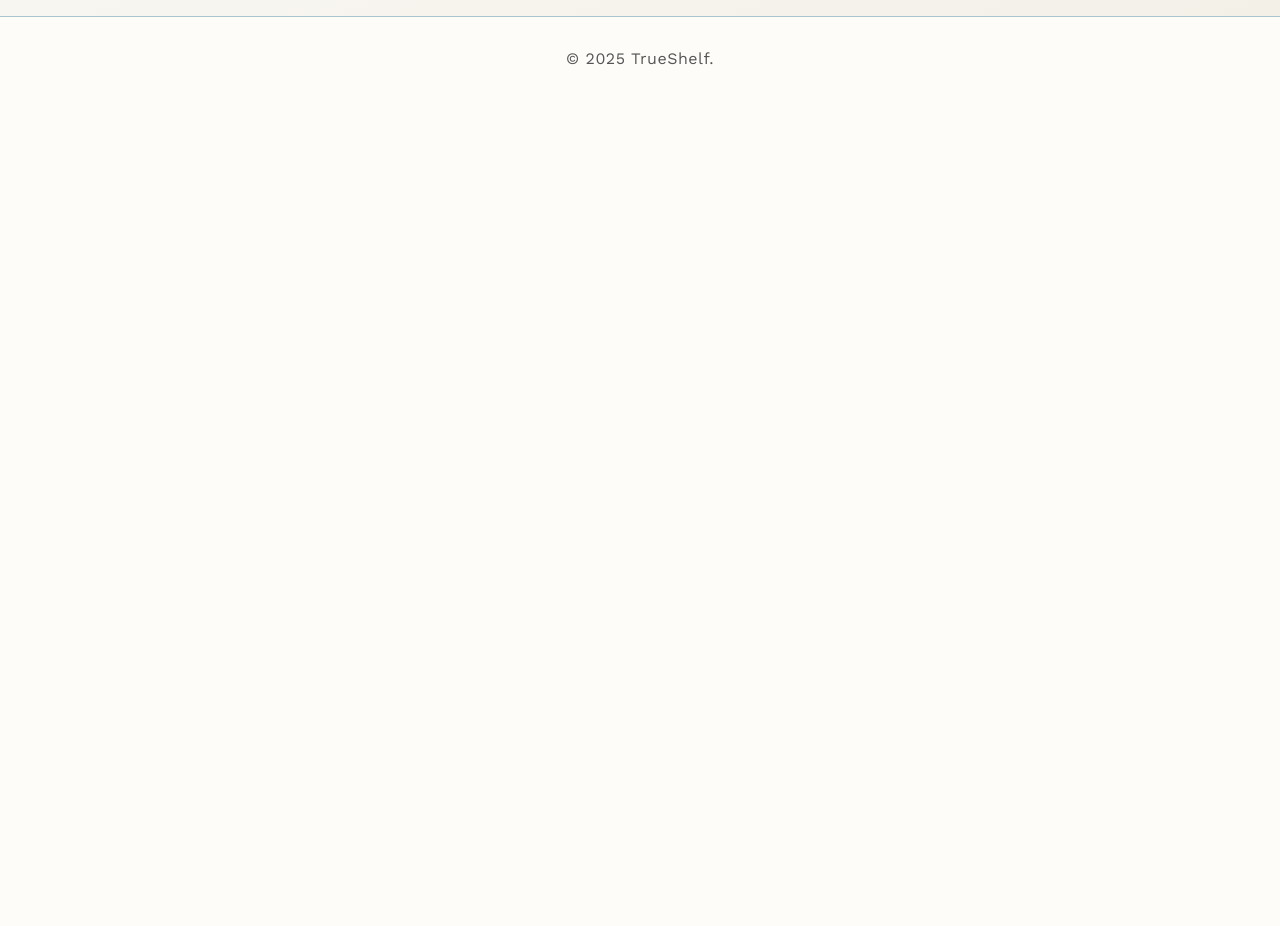
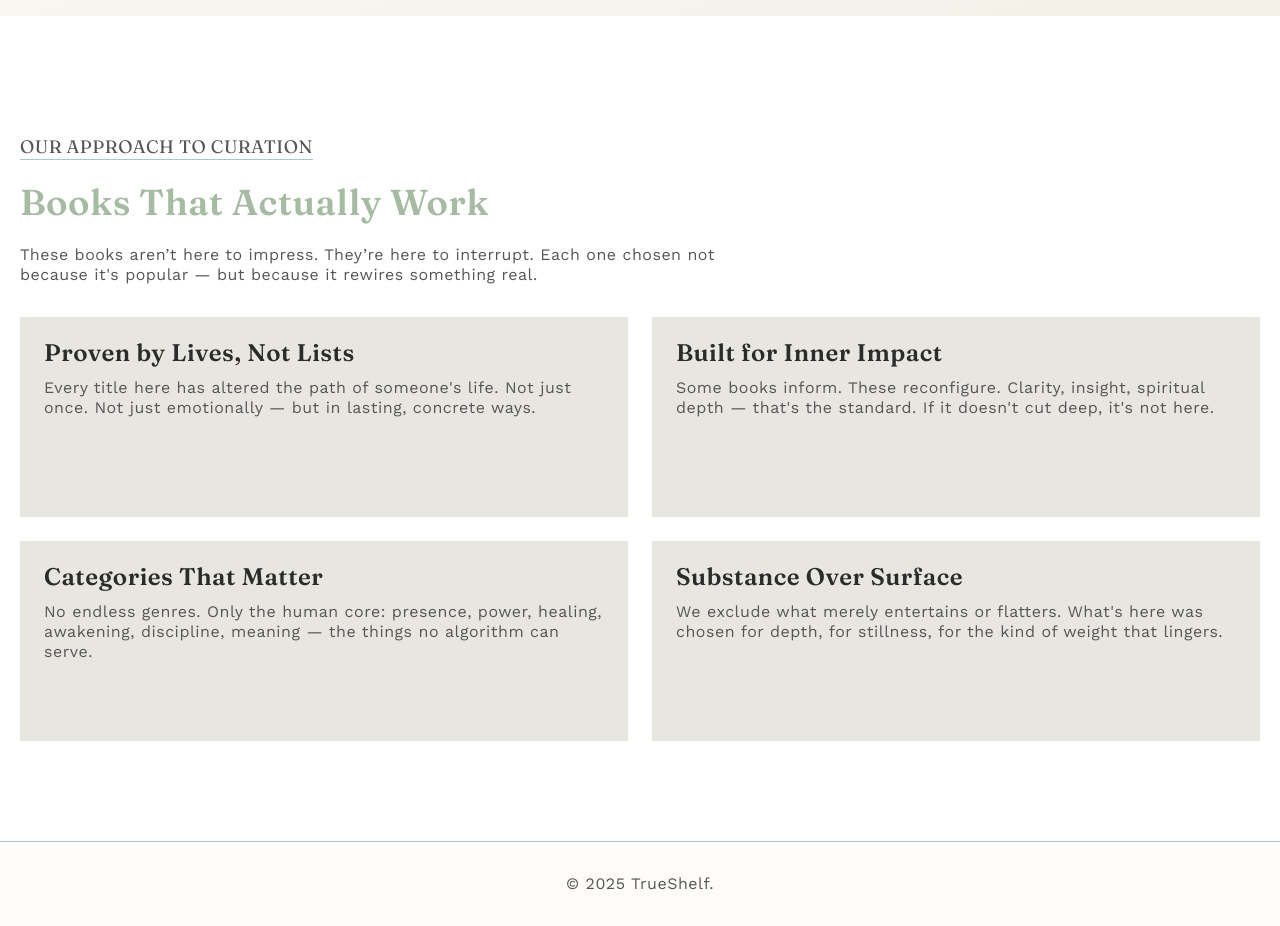
Before and after one commit to cascade-coding/trueshelf, a website built with Vite: page index.html in a window 1280 px wide. Shown: the part 520-1446 px from the top of the page. Before the commit the page ends 800 px from the top, so only its background shows below. Built offline with nearby package versions, Linux system fonts and the light colour scheme.

Commit message:
chore: finish about section

```diff
--- a/index.html
+++ b/index.html
@@ -18,7 +18,7 @@
   <body>
     <!-- Start: Top Header -->
     <nav class="relative z-50 bg-bg border-b border-lines">
-      <div class="max-w-[1280px] 2xl:max-w-[1480px] mx-auto">
+      <div class="max-w-[1280px] 2xl:max-w-[1440px] mx-auto">
         <div
           class="py-4 sm:py-6 relative flex items-center justify-between px-3 sm:px-4"
         >
@@ -200,22 +200,71 @@
         </div>
       </div>
 
-     <div class="absolute inset-0 max-w-[1280px] mx-auto">
-  <div
-    class="absolute top-0 left-0
-           -translate-x-[40%] -translate-y-[35%]
-           sm:-translate-x-[35%] sm:-translate-y-[35%]
-           lg:-translate-x-[30%] lg:-translate-y-[30%]
-           2xl:-translate-x-[30%] 2xl:-translate-y-[25%]
-           w-[380px] sm:w-[480px] lg:w-[560px] 2xl:w-[650px]
-           aspect-square"
-  >
-    <div x-data="iconComponent('circle', 'w-full h-full')" x-html="icon"></div>
-  </div>
-</div>
-
+      <div class="absolute inset-0 max-w-[1280px] mx-auto">
+        <div
+          class="absolute top-0 left-0 -translate-x-[40%] -translate-y-[35%] sm:-translate-x-[35%] sm:-translate-y-[35%] lg:-translate-x-[30%] lg:-translate-y-[30%] 2xl:-translate-x-[30%] 2xl:-translate-y-[25%] w-[380px] sm:w-[480px] lg:w-[560px] 2xl:w-[650px] aspect-square"
+        >
+          <div
+            x-data="iconComponent('circle', 'w-full h-full')"
+            x-html="icon"
+          ></div>
+        </div>
+      </div>
     </section>
     <!-- End: Hero Section -->
+
+    <!-- Start: About Section -->
+    <section
+      class="py-[60px] sm:py-[80px] md:py-[100px] xl:pt-[120px] bg-pure px-3 sm:px-4"
+    >
+      <div class="max-w-[1240px] 2xl:max-w-[1440px] mx-auto">
+        <!-- Section Heading -->
+        <div class="flex flex-col gap-5">
+          <p
+            class="font-normal leading-[125%] tracking-[0.5px] text-sm sm:text-base md:text-lg text-text-2 border-b border-highlight w-max"
+          >
+            OUR APPROACH TO CURATION
+          </p>
+          <h3
+            class="font-semibold leading-[125%] tracking-[0.5px] text-xl sm:text-[22px] md:text-[28px] lg:text-[36px] 2xl:text-[42px] text-accent-2"
+          >
+            Books That Actually Work
+          </h3>
+          <p
+            class="font-work-sans font-normal leading-[125%] tracking-[0.5px] text-text-2 max-w-[700px]"
+          >
+            These books aren’t here to impress. They’re here to interrupt. Each
+            one chosen not because it's popular — but because it rewires
+            something real.
+          </p>
+        </div>
+
+        <!-- Section Content  -->
+        <div>
+          <div
+            x-data="{
+              curation_process: [
+                { id: '001', title: 'Proven by Lives, Not Lists', desc: 'Every title here has altered the path of someone\'s life. Not just once. Not just emotionally — but in lasting, concrete ways.'},
+                { id: '002', title: 'Built for Inner Impact', desc: 'Some books inform. These reconfigure. Clarity, insight, spiritual depth — that\'s the standard. If it doesn\'t cut deep, it\'s not here.'},
+                { id: '003', title: 'Categories That Matter', desc: 'No endless genres. Only the human core: presence, power, healing, awakening, discipline, meaning — the things no algorithm can serve.'},
+                { id: '004', title: 'Substance Over Surface', desc: 'We exclude what merely entertains or flatters. What\'s here was chosen for depth, for stillness, for the kind of weight that lingers.'}
+              ]
+            }"
+            class="grid grid-cols-1 md:grid-cols-2 gap-4 md:gap-6 mt-6 sm:mt-8"
+          >
+            <template x-for="process in curation_process" :key="process.id">
+              <div class="bg-soft min-h-[200px] px-2 py-4 sm:py-5 sm:px-6">
+                <div>
+                  <h4 x-text="process.title" class="font-semibold leading-[130%] tracking-[0.5px] text-lg sm:text-xl lg:text-[24px] 2xl:text-[28px]"></h4>
+                  <h4 x-text="process.desc" class="font-work-sans font-normal leading-[125%] tracking-[0.5px] text-text-2 mt-2.5"></h4>
+                </div>
+              </div>
+            </template>
+          </div>
+        </div>
+      </div>
+    </section>
+    <!-- End: About Section -->
 
     <!-- Start: Footer -->
     <footer class="text-center py-[30px] border-t border-highlight">
```
